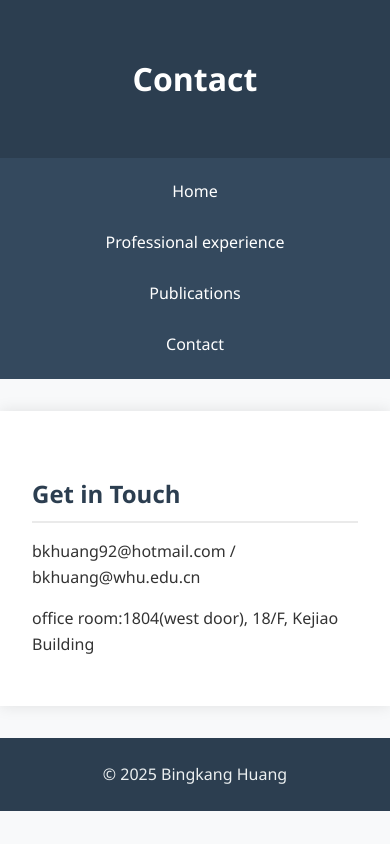
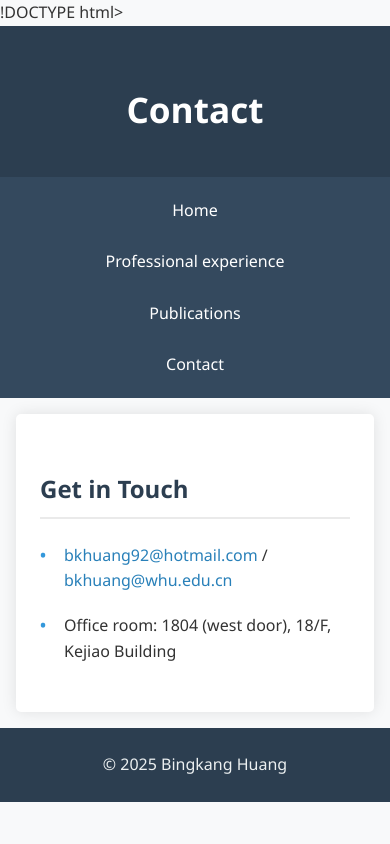
Before and after one commit to bkhuang92/bkhuang92.github.io, a plain HTML site: page contact.html in a window 390 px wide. Drawn offline with Linux system fonts and the light colour scheme.

Commit message:
Update contact.html

```diff
--- a/contact.html
+++ b/contact.html
@@ -1,10 +1,118 @@
-<!DOCTYPE html>
+!DOCTYPE html>
 <html lang="en">
 <head>
   <meta charset="UTF-8">
   <meta name="viewport" content="width=device-width, initial-scale=1.0">
   <title>Contact | My Academic Site</title>
-  <link rel="stylesheet" href="style.css">
+  <style>
+    /* General styles */
+    body {
+      font-family: 'Segoe UI', Tahoma, Geneva, Verdana, sans-serif;
+      margin: 0;
+      padding: 0;
+      background: #f8f9fa;
+      color: #333;
+      line-height: 1.6;
+    }
+
+    header {
+      background: #2c3e50;
+      color: white;
+      text-align: center;
+      padding: 2rem 1rem;
+    }
+
+    h1 {
+      font-size: 2.2rem;
+      margin-bottom: 0.5rem;
+    }
+
+    nav {
+      background: #34495e;
+      display: flex;
+      justify-content: center;
+      padding: 0.8rem;
+    }
+
+    nav a {
+      color: white;
+      text-decoration: none;
+      padding: 0.5rem 1.2rem;
+      margin: 0 0.5rem;
+      border-radius: 4px;
+      transition: background 0.3s;
+    }
+
+    nav a:hover {
+      background: #4a6278;
+    }
+
+    main {
+      max-width: 1000px;
+      margin: 2rem auto;
+      background: white;
+      padding: 2rem;
+      box-shadow: 0 0 15px rgba(0, 0, 0, 0.1);
+      border-radius: 5px;
+    }
+
+    footer {
+      text-align: center;
+      padding: 1.5rem;
+      background: #2c3e50;
+      color: #ecf0f1;
+    }
+
+    /* Contact specific styles */
+    h2 {
+      color: #2c3e50;
+      margin: 2rem 0 1rem 0;
+      padding-bottom: 0.5rem;
+      border-bottom: 2px solid #eaeaea;
+    }
+
+    .contact-info {
+      margin: 1.5rem 0;
+    }
+
+    .contact-item {
+      margin-bottom: 1.2rem;
+      padding-left: 1.5rem;
+      position: relative;
+    }
+
+    .contact-item:before {
+      content: "•";
+      position: absolute;
+      left: 0;
+      color: #3498db;
+      font-weight: bold;
+    }
+
+    .email {
+      color: #2980b9;
+      font-weight: 500;
+    }
+
+    @media (max-width: 768px) {
+      nav {
+        flex-direction: column;
+        align-items: center;
+        padding: 0.5rem;
+      }
+
+      nav a {
+        margin: 0.3rem 0;
+        width: 100%;
+        text-align: center;
+      }
+
+      main {
+        padding: 1.5rem;
+        margin: 1rem;
+      }
+    }
+  </style>
 </head>
 <body>
   <header>
@@ -20,8 +128,15 @@
 
   <main>
     <h2>Get in Touch</h2>
-    <p>bkhuang92@hotmail.com / bkhuang@whu.edu.cn</p>
-      <p>office room:1804(west door), 18/F, Kejiao Building</p>
+    <div class="contact-info">
+      <div class="contact-item">
+        <span class="email">bkhuang92@hotmail.com</span> /
+        <span class="email">bkhuang@whu.edu.cn</span>
+      </div>
+      <div class="contact-item">
+        Office room: 1804 (west door), 18/F, Kejiao Building
+      </div>
+    </div>
   </main>
 
   <footer>&copy; 2025 Bingkang Huang</footer>
```
